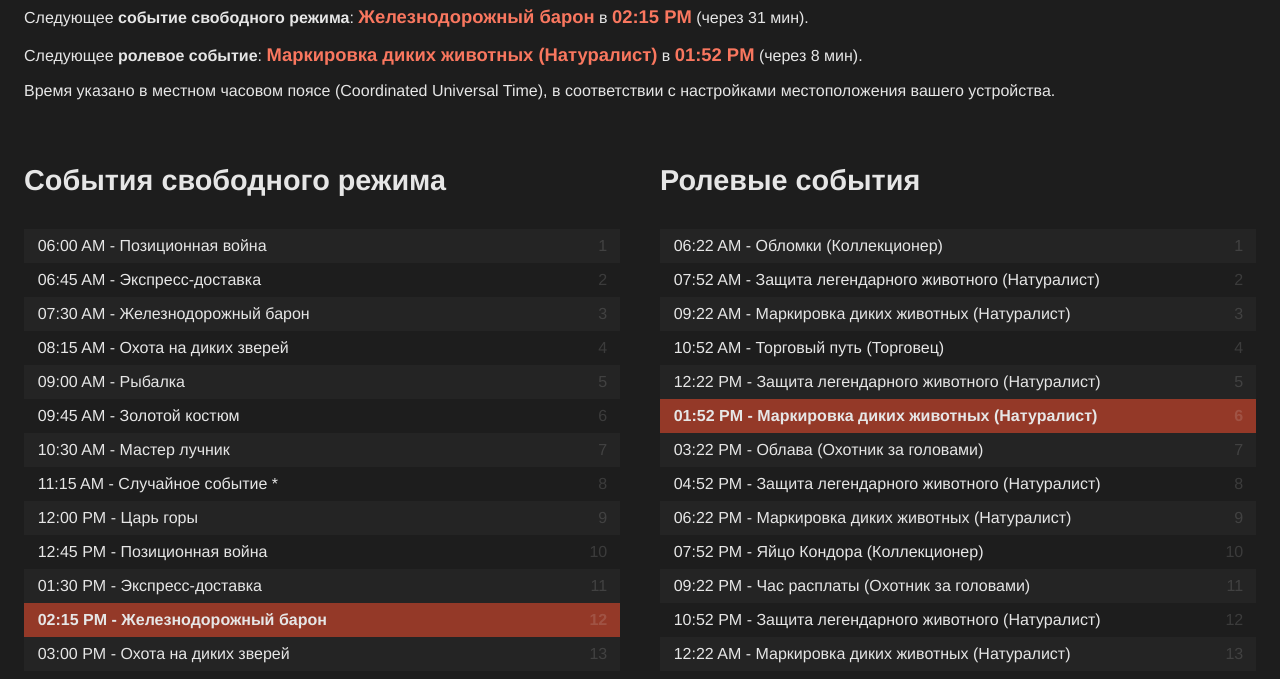
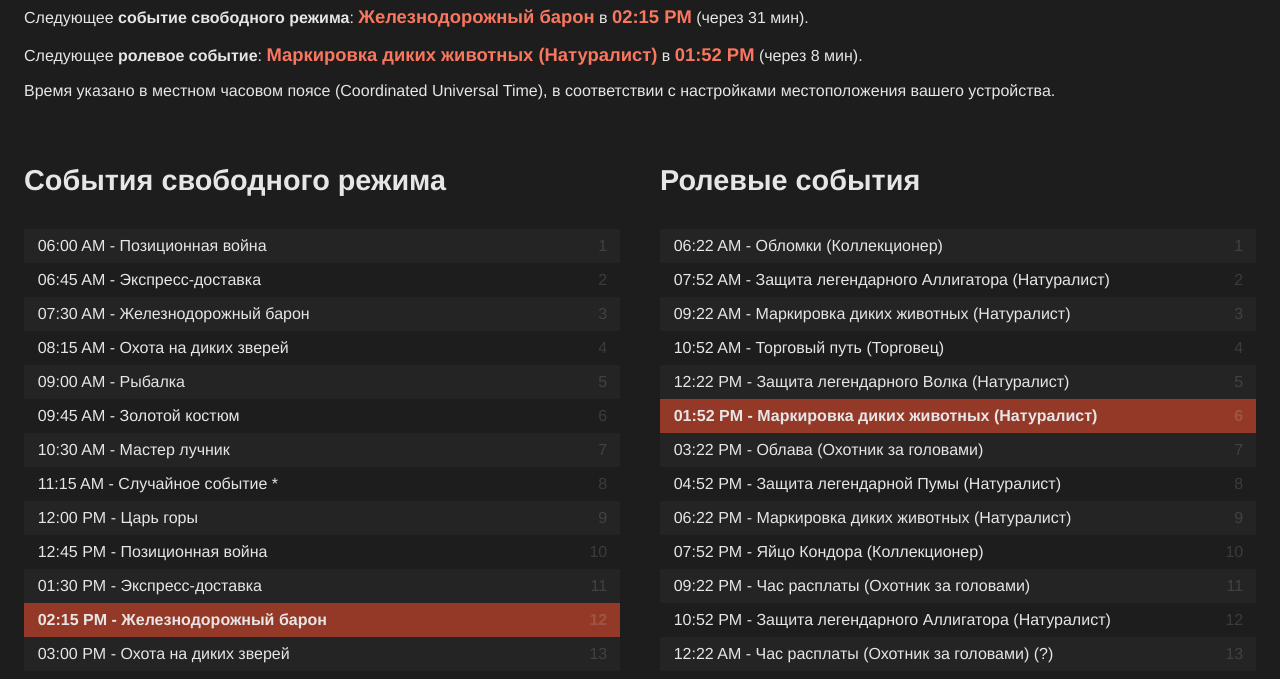
Before and after one commit to Overnoes/overnoes.github.io, a plain HTML site: page rdoevents/index.html in a window 1280 px wide. Shown: the part 114-793 px from the top of the page. Drawn offline with Linux system fonts and the light colour scheme.

Commit message:
Update index.html

```diff
--- a/rdoevents/index.html
+++ b/rdoevents/index.html
@@ -73,20 +73,20 @@
       ];
       var roleEvents = [
         ['06:22', 'Обломки (Коллекционер)'],
-        ['07:52', 'Защита легендарного животного (Натуралист)'],
+        ['07:52', 'Защита легендарного Аллигатора (Натуралист)'],
         ['09:22', 'Маркировка диких животных (Натуралист)'],
         ['10:52', 'Торговый путь (Торговец)'],
-        ['12:22', 'Защита легендарного животного (Натуралист)'],
+        ['12:22', 'Защита легендарного Волка (Натуралист)'],
         ['13:52', 'Маркировка диких животных (Натуралист)'],
         ['15:22', 'Облава (Охотник за головами)'],
-        ['16:52', 'Защита легендарного животного (Натуралист)'],
+        ['16:52', 'Защита легендарной Пумы (Натуралист)'],
         ['18:22', 'Маркировка диких животных (Натуралист)'],
         ['19:52', 'Яйцо Кондора (Коллекционер)'],
 	['21:22', 'Час расплаты (Охотник за головами)'],
-        ['22:52', 'Защита легендарного животного (Натуралист)'],
-	['00:22', 'Маркировка диких животных (Натуралист)'],
+        ['22:52', 'Защита легендарного Аллигатора (Натуралист)'],
+	['00:22', 'Час расплаты (Охотник за головами) (?)'],
 	['01:52', 'Час расплаты (Охотник за головами)'],
-        ['03:22', 'Защита легендарного животного (Натуралист)'],
+        ['03:22', 'Защита легендарного Вапити (Натуралист)'],
         ['04:52', 'Маркировка диких животных (Натуралист)'],
       ];
     </script>
```
